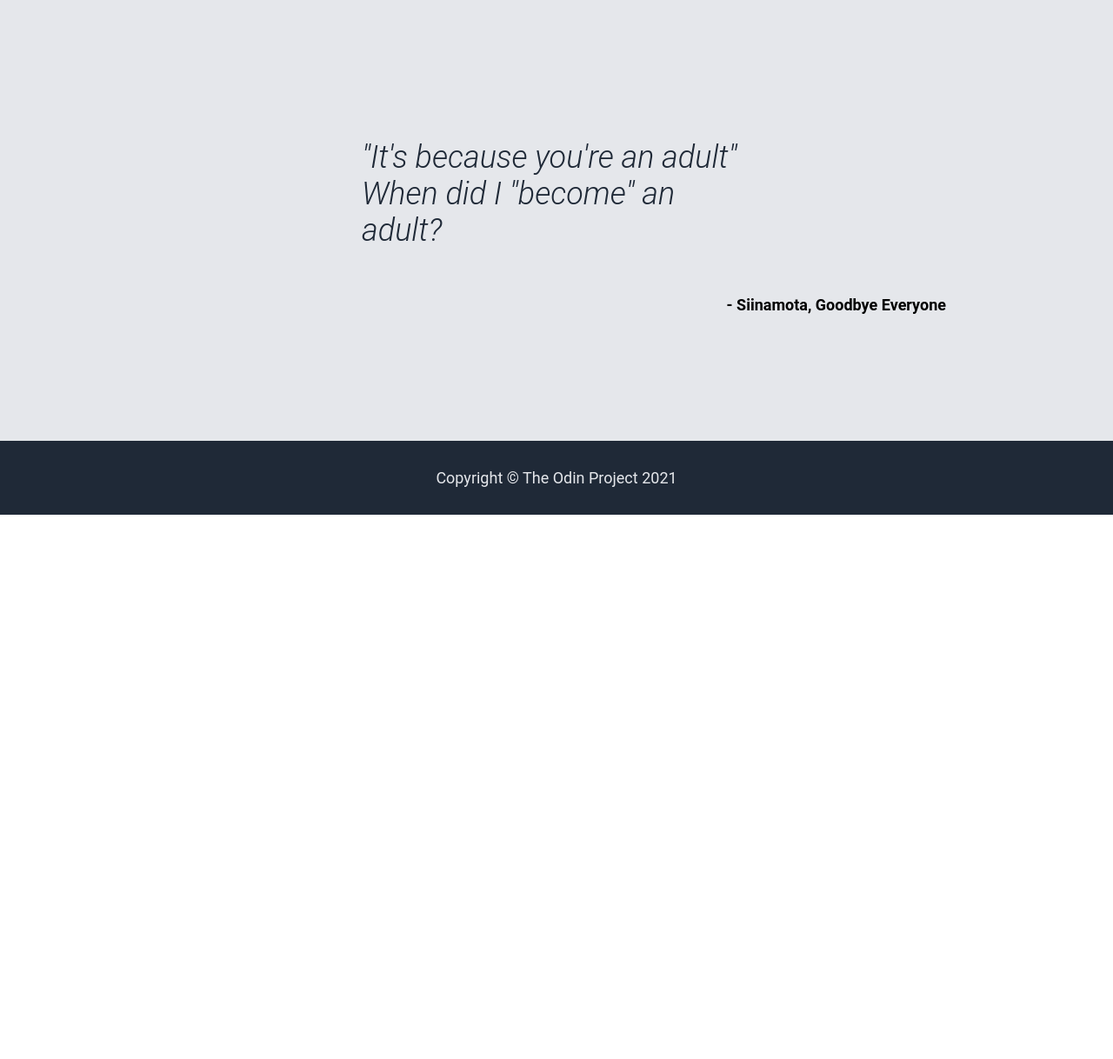
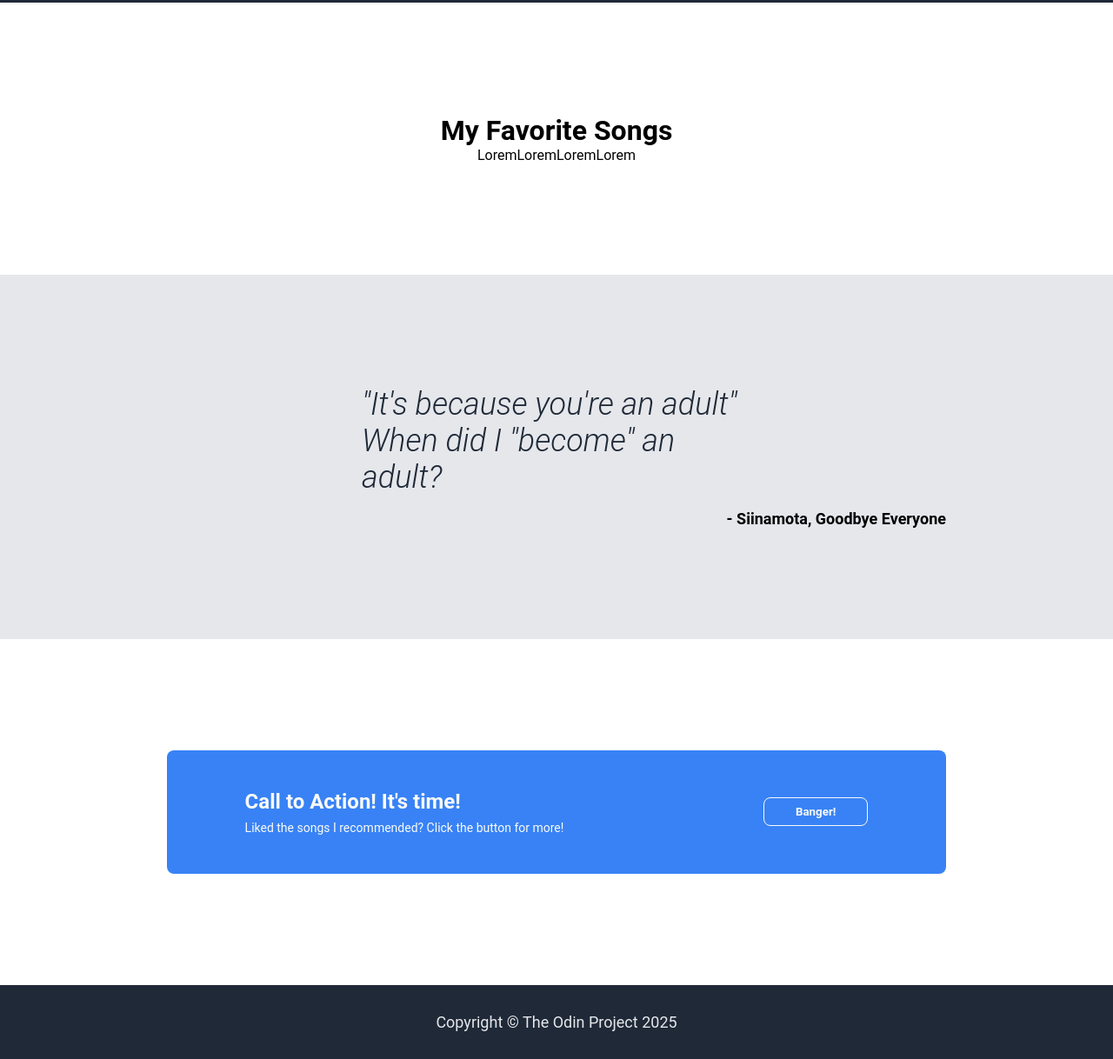
Before and after one commit to Spireful/The-Surface, a plain HTML site: page index.html in a window 1280 px wide. Shown: the part 557-1775 px from the top of the page at 87% size. Before the commit the page ends 1149 px from the top, so only its background shows below. Drawn offline with Linux system fonts and the light colour scheme.

Commit message:
Finished the "Call to Action" section, info WIP.
Fixed: Yorushika Logo not Centering.
Info section currently same color as wrapper.

TODO:
I) Add alt for logo.
II) Change from divs to <p> or headings.
III) Match width of Yorushika Logo with text.

Time taken: ~1 Hour

```diff
--- a/index.html
+++ b/index.html
@@ -7,7 +7,7 @@
   <link rel="stylesheet" href="style.css">
 </head>
 <body>
-  <div class="wrapper">
+  <div class="page-wrapper">
     <div class="header">
       <div class="logo">
         Header Logo
@@ -26,29 +26,57 @@
         <div class="description">
           Why? Well, it's because it's the first one I ever created!
           It feels pretty awesome to me.
-          Anyways, the albums I'm gonna link here will be awesome!
+          Anyways, the songs I'm gonna link here will be awesome!
         </div>
         <div class="signup">
           <button type="button" class="signup-button">Hyped?</button>
         </div>
       </div>
       <div class="image">
-        <img src="Images/Yorushika Logo.jpg" class="yorushika">
+        <img src="Images/Yorushika-Logo.png" class="yorushika">
       </div>
     </div>
-    <!-- <div class="info">
+    <div class="info">
       <div class="wrapper">
-        <div class="header">
-          <h1 class="heading-text">My Favorite Albums</h1>
+        <div class="heading">
+          <h1 class="heading-text">My Favorite Songs</h1>
         </div>
-        <div class="albums">
-          <div class="album one"></div>
-          <div class="album two"></div>
-          <div class="album three"></div>
-          <div class="album four"></div>
+        <div class="songs">
+          <div class="song">
+            <div class="one">
+
+            </div>
+            <p>
+              Lorem
+            </p>
+          </div>
+          <div class="song">
+            <div class="two">
+
+            </div>
+            <p>
+              Lorem
+            </p>
+          </div>
+          <div class="song">
+            <div class="three">
+
+            </div>
+            <p>
+              Lorem
+            </p>
+          </div>
+          <div class="song">
+            <div class="four">
+
+            </div>
+            <p>
+              Lorem
+            </p>
+          </div>
         </div>
       </div>
-    </div> -->
+    </div>
     <div class="quote-section">
       <div class="quote">
         <p class="text">
@@ -59,9 +87,22 @@
       </div>
     </div>
     <div class="call-to-action">
+      <div class="container">
+        <div class="text">
+          <h3 class="c2a">
+            Call to Action! It's time!
+          </h3>
+          <p class="desc">
+            Liked the songs I recommended? Click the button for more!
+          </p>
+        </div>
+        <div class="button">
+          <button class="signup-button two">Banger!</button>
+        </div>
+      </div>
     </div>
     <div class="footer">
-      Copyright © The Odin Project 2021
+      Copyright © The Odin Project 2025
     </div>
   </div>
 </body>
--- a/style.css
+++ b/style.css
@@ -3,7 +3,7 @@
   font-family: 'Roboto', sans-serif;
 }
 
-body, html {
+body, html, p, h1, h2, h3, h4, h5 {
   padding: 0px;
   margin: 0px;
 }
@@ -19,16 +19,15 @@ ul {
   justify-content: space-between;
   background-color: #1F2937;
   align-items: center;
-  padding: 0px 15%;
+  padding: 16px 15%;
 }
 
 .links {
   display: flex;
-  justify-content: space-evenly;
-  gap: 16px;
+  justify-content: flex-end;
+  gap: 36px;
   font-size: 18px;
   color: #E5E7EB;
-  padding: 16px;
 }
 
 .logo {
@@ -64,7 +63,6 @@ ul {
   align-items: flex-start;
   width: 50%;
   gap: 18px;
-  flex-shrink: 1;
 }
 
 .image {
@@ -92,7 +90,7 @@ ul {
   background-color: #3882F6;
   border: none;
   border-radius: 8px;
-  padding: 8px 28px;
+  padding: 8px 36px;
   font-weight: bold;
 }
 
@@ -104,8 +102,9 @@ ul {
 .quote {
   display: flex;
   flex-direction: column;
-  justify-content: center;
+  justify-content: flex-start;
   align-items: center;
+  gap: 16px;
 }
 
 .quote > .credit {
@@ -119,3 +118,57 @@ ul {
   color: #1F2937;
   font-weight: 300;
 }
+
+.call-to-action {
+  display: flex;
+  justify-content: center;
+  align-items: center;
+  padding: 10% 15%;
+}
+
+.call-to-action > .container {
+  display: flex;
+  flex-grow: 1;
+  justify-content: space-between;
+  align-items: center;
+  padding: 5% 10%;
+  background-color: #3882F6;
+  border-radius: 8px;
+}
+
+.button > .signup-button {
+  border: 1px solid #F9FAF8;
+  color: #F9FAF8;
+}
+
+.call-to-action > .container > .text {
+  display: flex;
+  flex-direction: column;
+  color: #F9FAF8;
+  gap: 8px;
+  flex-grow: 1;
+}
+
+.text > .c2a {
+  font-size: 24px;
+}
+
+.text > .desc {
+  font-size: 14px;
+}
+
+.info {
+  padding: 10% 15%;
+}
+
+.info > .wrapper {
+  display: flex;
+  flex-direction: column;
+  justify-content: space-between;
+  align-items: center;
+}
+.songs {
+  display: flex;
+  flex-direction: row;
+
+}
```
Also changed, not shown: Images/Yorushika Logo.jpg (deleted), Images/Yorushika-Logo.png (added), 1 other file.
